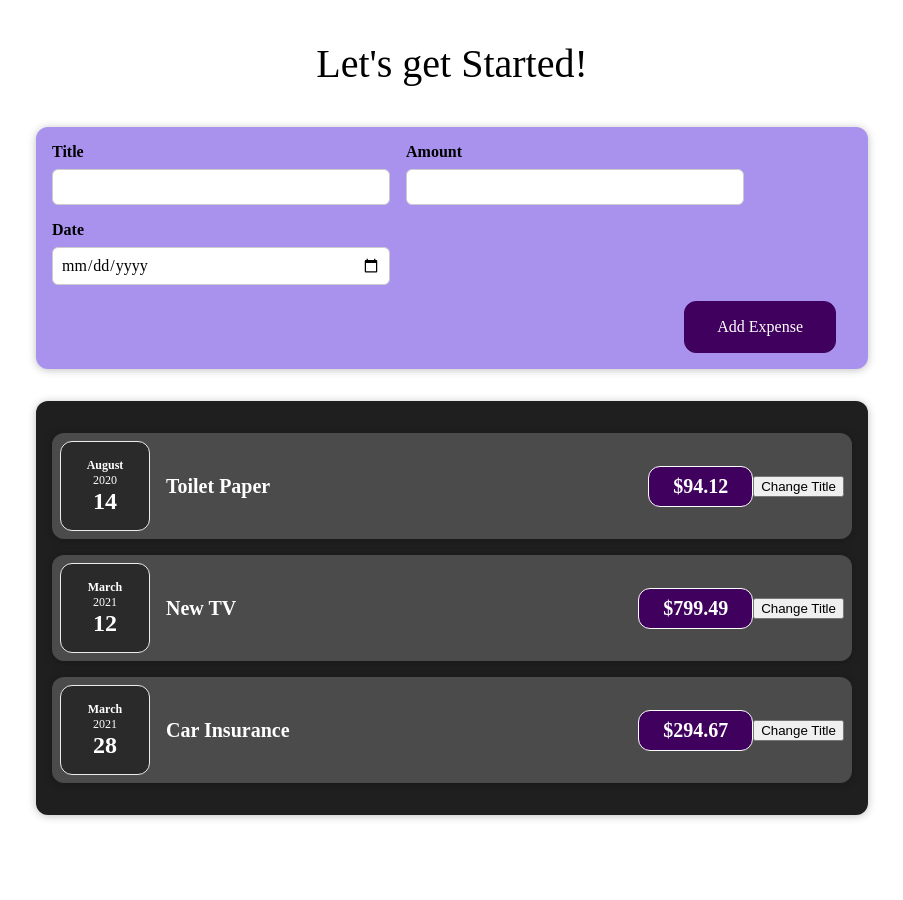
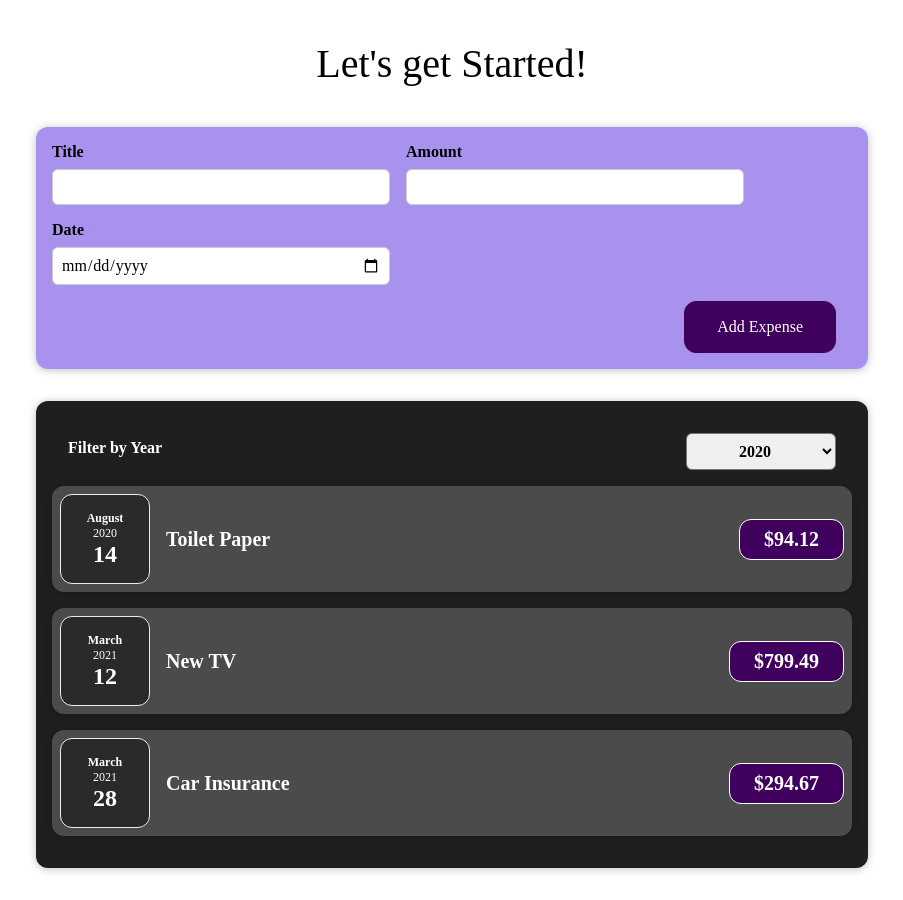
Before and after one commit to JiunJieLin/React-ExpenseCart, a React (Vite) app: page / in a window 1280 px wide. Shown: the whole page, without its empty margins (188-1091 px from the left). Before the commit the page ends 847 px from the top, so only its background shows below. Built offline with nearby package versions, Linux system fonts and the light colour scheme.

Commit message:
ExpenseFilter useState

```diff
--- /dev/null
+++ b/src/components/Expenses/ExpenseFilter.css
@@ -0,0 +1,21 @@
+.expense-filter {
+  color: white;
+  padding: 0 1rem;
+}
+.expense-filter__control {
+  display: flex;
+  width: 100%;
+  align-items: center;
+  justify-content: space-between;
+  margin: 1rem 0;
+}
+.expense-filter label {
+  font-weight: bold;
+  margin-bottom: 0.5rem;
+}
+.expense-filter select {
+  font: inherit;
+  font-weight: bold;
+  padding: 0.5rem 3rem;
+  border-radius: 6px;
+}
--- /dev/null
+++ b/src/components/Expenses/ExpenseFilter.jsx
@@ -0,0 +1,20 @@
+import "./ExpenseFilter.css";
+const ExpenseFilter = (props) => {
+  const handleChangeFilter = function (event) {
+    props.onChangeFilter(event.target.value);
+  };
+  return (
+    <div className="expense-filter">
+      <div className="expense-filter__control">
+        <label>Filter by Year</label>
+        <select value={props.selected} onChange={handleChangeFilter}>
+          <option value="'2022">2022</option>
+          <option value="2021">2021</option>
+          <option value="2020">2020</option>
+          <option value="2019">2019</option>
+        </select>
+      </div>
+    </div>
+  );
+};
+export default ExpenseFilter;
--- a/src/components/Expenses/ExpenseItem.jsx
+++ b/src/components/Expenses/ExpenseItem.jsx
@@ -1,24 +1,15 @@
 import "./ExpenseItem.css";
 import ExpenseDate from "./ExpenseDate";
 import Card from "../UI/Card";
-import { useState } from "react";
 
 const ExpenseItem = (props) => {
-  const [title, setTitle] = useState(props.title);
-  const [amount, setAmount] = useState(props.amount);
-  const [date, setDate] = useState(props.date);
-
-  const clickHandler = () => {
-    setTitle("up");
-  };
   return (
     <Card className="expense-item">
-      <ExpenseDate date={date} />
+      <ExpenseDate date={props.date} />
       <div className="expense-item__description">
-        <h2>{title}</h2>
-        <div className="expense-item__price">${amount}</div>
+        <h2>{props.title}</h2>
+        <div className="expense-item__price">${props.amount}</div>
       </div>
-      <button onClick={clickHandler}>Change Title</button>
     </Card>
   );
 };
--- a/src/components/Expenses/Expenses.jsx
+++ b/src/components/Expenses/Expenses.jsx
@@ -1,9 +1,21 @@
 import ExpenseItem from "./ExpenseItem";
 import "./Expenses.css";
+import ExpenseFilter from "./ExpenseFilter";
 import Card from "../UI/Card";
+import { useState } from "react";
+
 const Expenses = (props) => {
+  const [filteredYear, setFilteredYear] = useState("2020");
+  const filterChangeHandler = (selectedYear) => {
+    setFilteredYear(selectedYear);
+  };
   return (
+    <>
       <Card className="expenses">
+        <ExpenseFilter
+          selected={filteredYear}
+          onChangeFilter={filterChangeHandler}
+        />
         <ExpenseItem
           title={props.items[0].title}
           amount={props.items[0].amount}
@@ -20,6 +32,7 @@
           date={props.items[2].date}
         />
       </Card>
+    </>
   );
 };
 export default Expenses;
```
Lines whose indentation alone changed are shown as unchanged.
